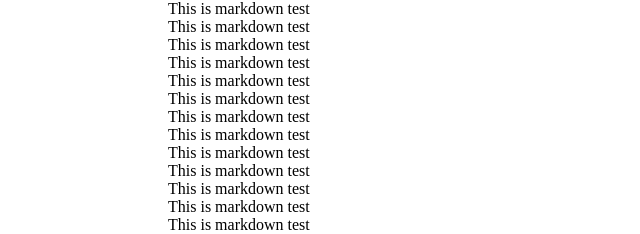
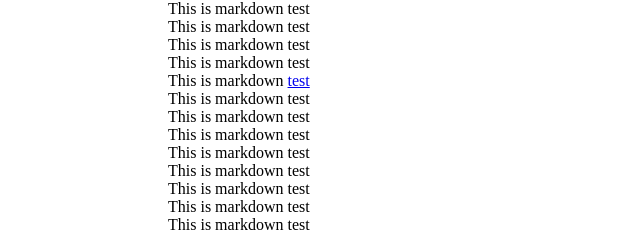
Before and after one commit to unknownpgr/blog, a plain HTML site: page index.html in a window 1280 px wide. Shown: the part 430-664 px from the top of the page, 0-640 px from the left. Drawn offline with Linux system fonts and the light colour scheme.

Commit message:
Edit readme.md

```diff
--- a/index.html
+++ b/index.html
@@ -33,7 +33,7 @@
         text += 'This is markdown test  \n';
         text += 'This is markdown test  \n';
         text += 'This is markdown test  \n';
-        text += 'This is markdown test  \n';
+        text += 'This is markdown [test](./js/header_footer.js)  \n';
         text += 'This is markdown test  \n';
         text += 'This is markdown test  \n';
         text += 'This is markdown test  \n';
```
Also changed, not shown: README.md.
